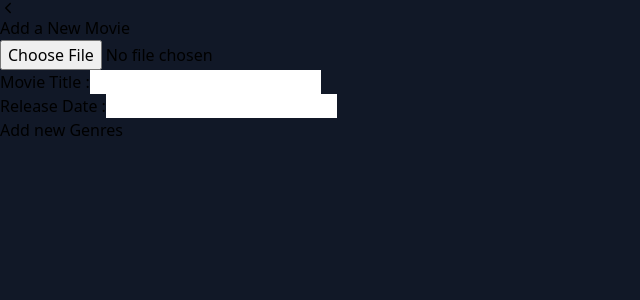
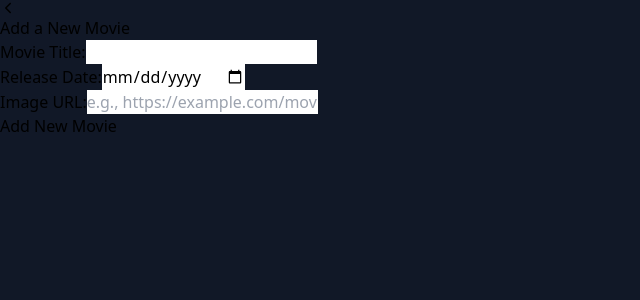
Before and after one commit to Adeyemi7/PopcornPlay, a React (Vite) app: page /NewMoviePage in a window 1280 px wide. Shown: the top 300 px of the page, without its empty margins (0-640 px from the left). Built offline with nearby package versions, Linux system fonts and the light colour scheme.

Commit message:
still working

```diff
--- a/src/App.jsx
+++ b/src/App.jsx
@@ -6,8 +6,17 @@ import MovieInfo from "./Pages/MovieInfo";
 import NotFound from "./Pages/NotFound";
 import FavouritesMoviesPage from "./Pages/FavouritesMoviesPage";
 import NewMoviePage from "./Pages/NewMoviePage";
+import { useState,useEffect } from "react";
 
 const App = () => {
+  const [favorites, setFavorites] = useState([]);
+
+  useEffect(() => {
+    const storedFavorites = localStorage.getItem('favorites');
+    if (storedFavorites) {
+      setFavorites(JSON.parse(storedFavorites));
+    }
+  }, []);
   return (
     <Router>
       <Routes>
@@ -15,7 +24,7 @@ const App = () => {
 
         <Route path="/MovieInfo/:id" element={<MovieInfo />} />
 
-        <Route path="/FavouritesMoviesPage" element={<FavouritesMoviesPage />} />
+        <Route path="/FavouritesMoviesPage" element={<FavouritesMoviesPage favorites={favorites} />} />
 
         <Route path="/NewMoviePage" element={<NewMoviePage />} />
 
--- a/src/Components/AddNewMovie.jsx
+++ b/src/Components/AddNewMovie.jsx
@@ -1,35 +1,84 @@
+import { useState, useEffect } from "react";
 
 const AddNewMovie = () => {
+  const [addMovies, setAddMovies] = useState([]);
+  const [title, setTitle] = useState("");
+  const [releaseDate, setReleaseDate] = useState("");
+  const [imageUrl, setImageUrl] = useState("");
+
+  useEffect(() => {
+    const storedMovies = localStorage.getItem("favorites");
+    if (storedMovies) {
+      setAddMovies(JSON.parse(storedMovies));
+    }
+  }, []);
+
+  const handleNewMovieGenres = () => {
+    const newMovie = {
+      title,
+      release_date: releaseDate,
+      poster_url: imageUrl, // Save the image URL
+    };
+    const updatedMovies = [...addMovies, newMovie];
+    setAddMovies(updatedMovies);
+    localStorage.setItem("favorites", JSON.stringify(updatedMovies));
+    setTitle("");
+    setReleaseDate("");
+    setImageUrl("");
+  };
+
   return (
     <div className="mt-8 w-[95%] mx-auto grid gap-6">
-        <p className="">
-            <input type="file" name="Upload a Image" id="" />
-        </p>
-
-        <div className="grid gap-4">
-            <p className="grid gap-5">
-                <label htmlFor="Title" className="text-xl">
-                Movie Title :
-                 </label>
-                 <input type="text" name="" id="" className="px-5 ml-4 outline-none box-border rounded-sm !text-black" />
-            </p>
-            <p className="grid gap-5">
-            <label htmlFor="Title" className="text-xl">
-            Release Date :
-                 </label>
-                 <input type="text" name="" id="" className="px-5 ml-4 outline-none box-border rounded-sm !text-black" />
-            </p>
+      <div className="grid gap-4">
+        <div>
+          <label htmlFor="title" className="text-xl">
+            Movie Title:
+          </label>
+          <input
+            type="text"
+            id="title"
+            value={title}
+            onChange={(e) => setTitle(e.target.value)}
+            className="px-5 ml-4 outline-none box-border rounded-sm text-black"
+          />
         </div>
 
         <div>
-        <button
-        className="py-2 block my-6 px-4 rounded mt-4bg-red-500 bg-blue-700 hover:bg-red-900 text-white font-bold"
-        >
-            Add new Genres
+          <label htmlFor="releaseDate" className="text-xl">
+            Release Date:
+          </label>
+          <input
+            type="date"
+            id="releaseDate"
+            value={releaseDate}
+            onChange={(e) => setReleaseDate(e.target.value)}
+            className="px-5 ml-4 outline-none box-border rounded-sm text-black"
+          />
+        </div>
+
+        <div>
+          <label htmlFor="imageUrl" className="text-xl">
+            Image URL:
+          </label>
+          <input
+            type="text"
+            id="imageUrl"
+            value={imageUrl}
+            onChange={(e) => setImageUrl(e.target.value)}
+            placeholder="e.g., https://example.com/movie-poster.jpg"
+            className="px-5 ml-4 outline-none box-border rounded-sm text-black"
+          />
+        </div>
+      </div>
+
+      <button
+        onClick={handleNewMovieGenres}
+        className="py-2 px-4 rounded bg-blue-700 hover:bg-red-900 text-white font-bold"
+      >
+        Add New Movie
       </button>
-        </div>
     </div>
-  )
-}
+  );
+};
 
-export default AddNewMovie
+export default AddNewMovie;
--- a/src/Pages/FavouritesMoviesPage.jsx
+++ b/src/Pages/FavouritesMoviesPage.jsx
@@ -11,7 +11,7 @@ const FavouritesMoviesPage = (id) => {
   }
 
   return (
-    <div className="mx-auto w-[90%] block">
+    <div className="mx-auto w-[90%] block mt-10">
     <IoIosArrowBack  className=" size-12 mb-6 fill-white"  onClick={()=>handlePrevRoute()}/>
       <FavouriteMovies id={id} />
     </div>
--- a/src/Pages/NewMoviePage.jsx
+++ b/src/Pages/NewMoviePage.jsx
@@ -1,8 +1,6 @@
 import AddNewMovie from "../Components/AddNewMovie"
 import { IoIosArrowBack } from "react-icons/io";
 import { useNavigate } from "react-router";
-
-
 
 
 const NewMoviePage = () => {
```
Also changed, not shown: vercel.json (added).
